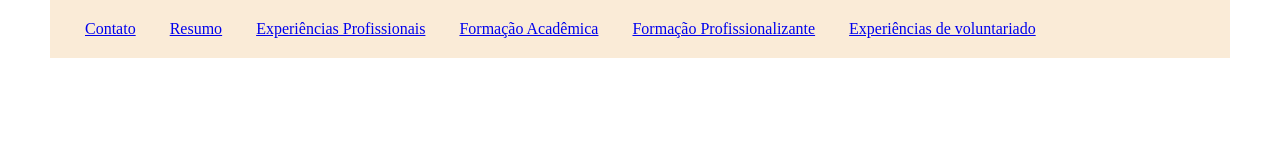
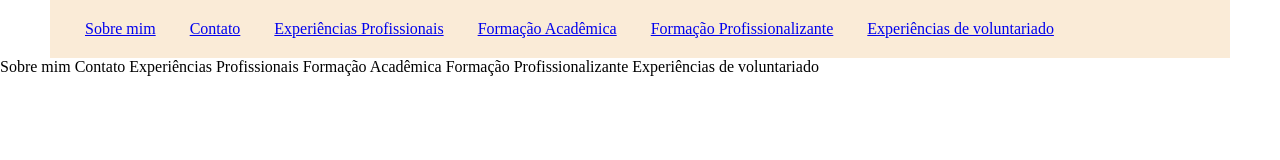
Before and after one commit to fesiq/static-resume, a plain HTML site: page index.html in a window 1280 px wide. Drawn offline with Linux system fonts and the light colour scheme.

Commit message:
criando no body os destinos do links da nav

```diff
--- a/index.html
+++ b/index.html
@@ -1,5 +1,6 @@
 <!DOCTYPE html>
 <html lang="pt-br">
+
 <head>
     <meta charset="UTF-8">
     <meta http-equiv="X-UA-Compatible" content="IE=edge">
@@ -9,8 +10,8 @@
 </head>
 <header>
     <nav>
+        <a href="#" class="top-link">Sobre mim</a>
         <a href="#" class="top-link">Contato</a>
-        <a href="#" class="top-link">Resumo</a>
         <a href="#" class="top-link">Experiências Profissionais</a>
         <a href="#" class="top-link">Formação Acadêmica</a>
         <a href="#" class="top-link">Formação Profissionalizante</a>
@@ -19,6 +20,12 @@
 </header>
 
 <body>
+    Sobre mim
+    Contato
+    Experiências Profissionais
+    Formação Acadêmica
+    Formação Profissionalizante
+    Experiências de voluntariado
+</body>
 
-</body>
 </html>
```
